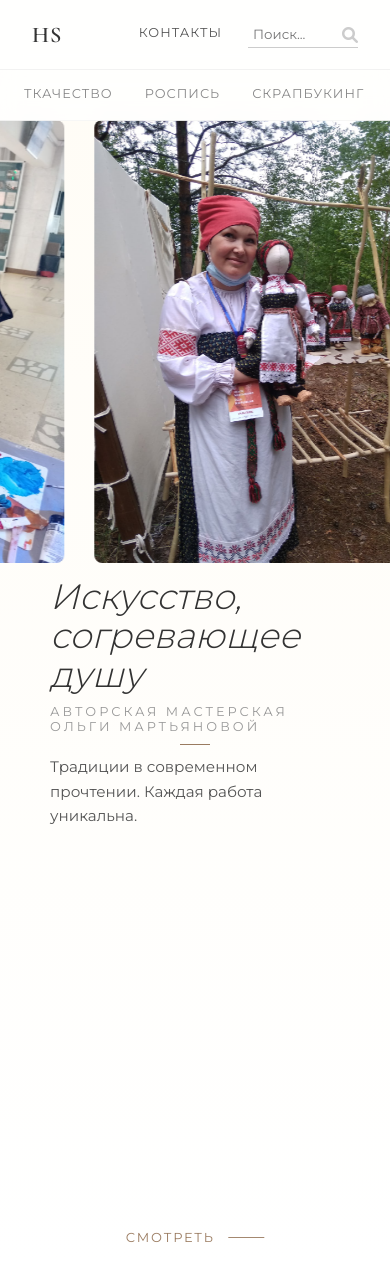
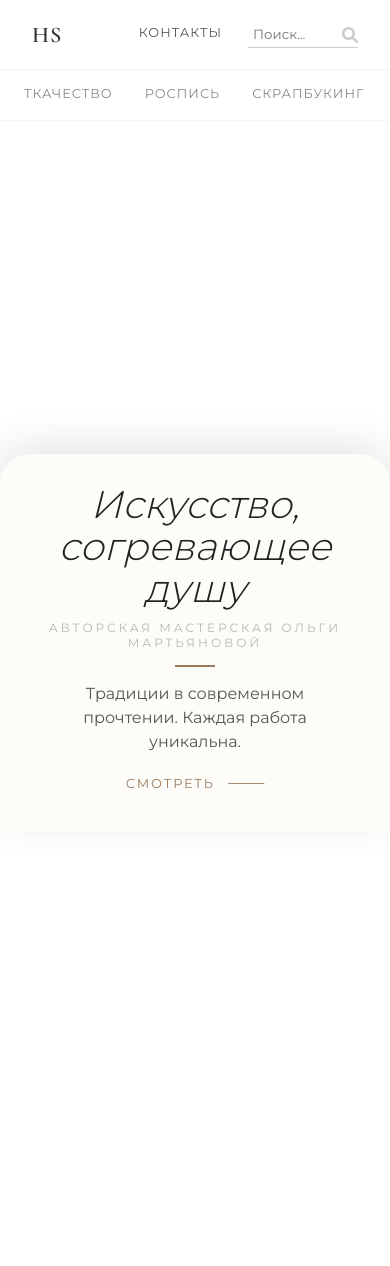
Before and after one commit to mdrpsvu-design/art-shop, a FastAPI app: page / in a window 390 px wide. Run offline with FastAPI, Linux system fonts and the light colour scheme; data comes from the database, SQL or seed files in the repository; data that the repository does not hold is empty.

Commit message:
finalfix

```diff
--- a/static/style.css
+++ b/static/style.css
@@ -410,10 +410,13 @@ body {
     bottom: 50px; /* Небольшая анимация вверх при появлении */
 }
 
-/* --- МОБИЛЬНАЯ ВЕРСИЯ (Вставьте в конец style.css) --- */
+/* === МОБИЛЬНАЯ ВЕРСИЯ === */
 @media (max-width: 900px) {
-    :root { --top-offset: 80px; }
+    :root {
+        --top-offset: 80px;
+    }
 
+    /* Настройки шапки для мобильных */
     .top-bar, .category-nav { width: 100%; }
     .logo { font-size: 1.4rem; letter-spacing: 1px; }
     .logo-full { display: none; }
@@ -421,125 +424,162 @@ body {
     .contact-trigger { font-size: 0.8rem; }
     .search-box input { width: 80px; }
 
-    /* === ГЛАВНЫЙ ЭКРАН === */
+    /* === ГЛАВНЫЙ ЭКРАН (HERO) === */
     .hero-section {
-        height: 100dvh;
+        height: 100dvh; /* Высота ровно с экран телефона */
+        min-height: 550px; /* Чтобы на совсем маленьких не сплющило */
         padding: 0;
-        align-items: flex-start;
         overflow: hidden;
+        background: #fff;
     }
 
     .hero-wrapper {
-        flex-direction: column;
-        justify-content: flex-start;
-        padding-top: 120px;
-        padding-bottom: 20px;
-        gap: 0;
-        text-align: center;
+        display: flex;
+        flex-direction: column; /* Вертикальное расположение */
         width: 100%;
         height: 100%;
-        box-sizing: border-box;
+        padding: 0;
+        gap: 0;
+        margin: 0;
+        max-width: 100%;
     }
 
-    /* 1. БЛОК С ФОТОГРАФИЯМИ */
+    /* 1. БЛОК С ФОТОГРАФИЕЙ */
     .hero-marquee-box {
-        order: -1;
-        /* Жесткая высота блока */
-        flex: 0 0 35vh !important;
-        height: 35vh !important;
-        min-height: 200px; /* Чтобы совсем не сплющило на старых айфонах */
+        order: -1; /* Ставим фото наверх */
+        flex: 1;   /* Занимает всё свободное пространство */
+        width: 100%;
+        margin: 0 !important;
+        height: auto !important;
 
-        width: 100vw;
-        margin-left: -20px;
-        margin-right: -20px;
-        margin-bottom: 15px;
+        /* ВАЖНО: Ставим статичную картинку фоном */
+        /* Убедись, что mom.jpg лежит в папке static или поменяй имя файла */
+        background-image: url('/static/mom.jpg');
+        background-size: cover;
+        background-position: center top;
 
-        /* ВАЖНО: Убираем маску (градиент по краям), так как она может скрывать всё */
+        /* Скрываем всё лишнее от слайдера */
         mask-image: none !important;
         -webkit-mask-image: none !important;
-
-        /* Принудительный показ */
         opacity: 1 !important;
-        visibility: visible !important;
         transform: none !important;
-        background: transparent; /* На случай если был фон */
+        min-width: 0;
     }
 
-    /* !!! ВОТ РЕШЕНИЕ ПРОБЛЕМЫ ИСЧЕЗНОВЕНИЯ !!! */
-    /* Внутреннее окно должно растянуться на высоту родителя */
-    .marquee-window {
-        height: 100% !important;
-        width: 100%;
-        overflow: hidden;
-    }
-
-    /* Трек с картинками тоже должен быть во всю высоту */
-    .marquee-track {
-        height: 100% !important;
-        display: flex;
-        align-items: center; /* Центрируем фото по вертикали */
-        animation: marquee-scroll 25s linear infinite !important;
-    }
-
-    .marquee-img {
-        height: 100% !important; /* Картинка занимает всю высоту блока */
-        width: auto; /* Ширина авто (сохраняем пропорции) */
-        object-fit: cover;
-        box-shadow: none; /* Убираем лишние тени */
-    }
+    /* Скрываем бегущую ленту, оставляем только фон блока */
+    .marquee-window { display: none; }
 
     /* 2. БЛОК С ТЕКСТОМ */
     .hero-text {
+        position: relative;
+        flex: 0 0 auto; /* Высота по содержимому */
         width: 100%;
-        flex: 1;
+
+        /* Магия дизайна: */
+        background: var(--bg-color); /* Цвет фона сайта */
+        padding: 30px 25px 40px 25px; /* Отступы внутри */
+        border-radius: 30px 30px 0 0; /* Закругляем углы сверху */
+        margin-top: -30px; /* Натягиваем текст на фото */
+        z-index: 10;
+        box-shadow: 0 -10px 40px rgba(0,0,0,0.1); /* Тень для объема */
+        box-sizing: border-box;
+
+        /* Сброс анимаций появления, чтобы текст был виден сразу */
+        opacity: 1 !important;
+        transform: none !important;
+        text-align: center;
         display: flex;
         flex-direction: column;
-        justify-content: space-between;
         align-items: center;
-
-        opacity: 1 !important;
-        visibility: visible !important;
-        transform: none !important;
-        z-index: 10; /* Поднимаем текст над всем остальным */
     }
 
     .hero-text h1 {
-        font-size: 2.2rem;
+        font-size: 2.4rem;
         margin: 0 0 10px 0;
         line-height: 1.1;
-    }
-    .subtitle { margin: 0 0 10px 0; font-size: 0.8rem; }
-    .separator { margin: 0 0 10px 0; width: 30px; }
-    .bio { font-size: 0.95rem; margin: 0; }
-
-    .scroll-hint {
-        margin-top: auto;
-        transform: scale(0.9);
+        color: #222;
     }
 
-    /* === ОСТАЛЬНОЕ (КАРТОЧКИ) === */
+    .subtitle {
+        margin: 0 0 15px 0;
+        font-size: 0.75rem;
+        opacity: 0.7;
+    }
+
+    .separator {
+        margin: 0 0 15px 0;
+        width: 40px;
+        height: 2px;
+        background: var(--accent);
+    }
+
+    .bio {
+        font-size: 1rem;
+        margin: 0 0 20px 0;
+        line-height: 1.5;
+        max-width: 300px;
+    }
+
+    /* Кнопка "Смотреть" */
+    .scroll-hint {
+        margin-top: 0;
+        transform: scale(0.9);
+        width: auto;
+    }
+
+    /* === ОСТАЛЬНЫЕ БЛОКИ (КАРТОЧКИ ТОВАРОВ) === */
+    .slide-section {
+        height: auto; /* Разрешаем скроллить контент карточки */
+        min-height: 100dvh;
+        padding-top: 100px; /* Отступ под шапку */
+        padding-bottom: 50px;
+    }
+
     .content-wrapper:not(.hero-wrapper) {
         flex-direction: column;
-        justify-content: center;
+        justify-content: flex-start;
         padding: 0 20px;
-        gap: 10px;
+        gap: 20px;
         text-align: center;
-        height: 100%;
+        height: auto;
     }
-    .hero-image-box { margin-bottom: 5px; order: -1; flex: 0 0 auto; }
-    .art-left-col { flex: 0 0 auto; height: auto; width: 100%; display: flex; justify-content: center; align-items: center; margin-bottom: 10px; }
-    .art-right-col { flex: 0 0 auto; justify-content: flex-start; transform: none; opacity: 1; width: 100%; }
-    .art-img-container { padding: 0; box-shadow: none; background: transparent; display: flex; align-items: center; justify-content: center; }
-    .art-img { max-height: 45vh; max-width: 100%; width: auto; }
-    .art-title { font-size: 1.6rem; margin-bottom: 5px; line-height: 1.2; }
-    .art-price { font-size: 1.3rem; margin-bottom: 15px; }
-    .art-cat { margin-bottom: 5px; font-size: 0.7rem; }
-    .btn-group { width: 100%; gap: 10px; margin-top: 5px; }
-    .action-btn { flex: 1; width: auto; min-width: 0; padding: 12px 0; font-size: 0.75rem; }
-    .nav-arrow { width: 35px; height: 35px; background: rgba(255,255,255,0.8); }
-    .prev-arrow { left: 0; }
-    .next-arrow { right: 0; }
-    .modal-box { margin: 10vh auto; width: 90%; padding: 25px; max-height: 80vh; overflow-y: auto; }
+
+    .art-left-col {
+        flex: 0 0 auto;
+        width: 100%;
+        margin-bottom: 10px;
+    }
+
+    .art-right-col {
+        flex: 0 0 auto;
+        opacity: 1 !important;
+        transform: none !important;
+        width: 100%;
+        align-items: center; /* Центрируем тексты карточек */
+    }
+
+    .art-img-container {
+        padding: 10px;
+        background: #fff;
+        box-shadow: 0 10px 30px rgba(0,0,0,0.05);
+        border-radius: 8px;
+    }
+
+    .art-img {
+        max-height: 40vh; /* Ограничиваем высоту фото товара */
+        width: auto;
+        max-width: 100%;
+    }
+
+    .art-title { font-size: 1.8rem; margin-bottom: 5px; }
+    .art-price { font-size: 1.4rem; margin-bottom: 20px; }
+    .btn-group { width: 100%; justify-content: center; }
+
+    .modal-box {
+        width: 90%;
+        margin: 15vh auto;
+        padding: 30px 20px;
+    }
 }
 
 /* --- CUSTOM SCROLLBAR --- */
```
